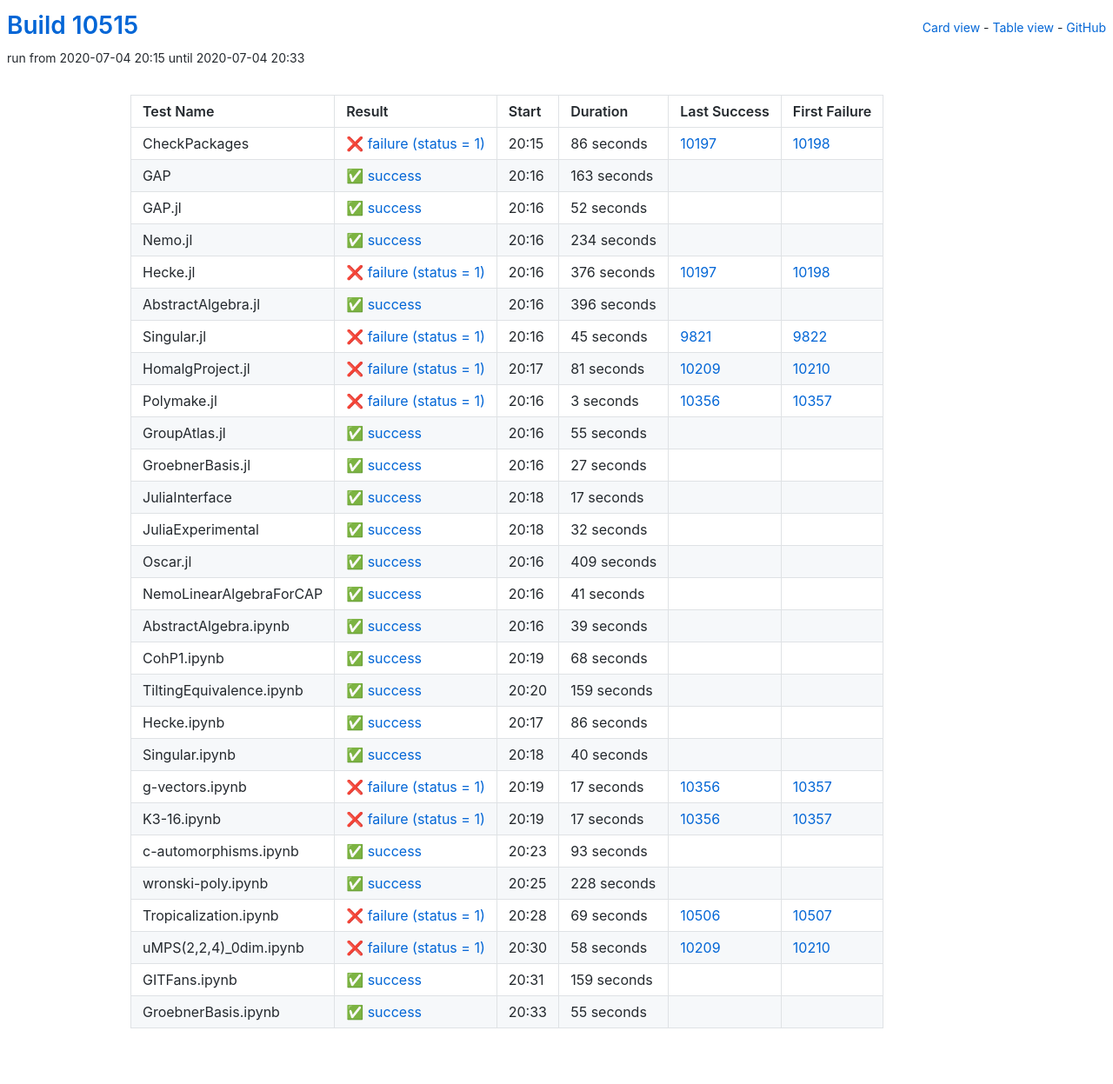
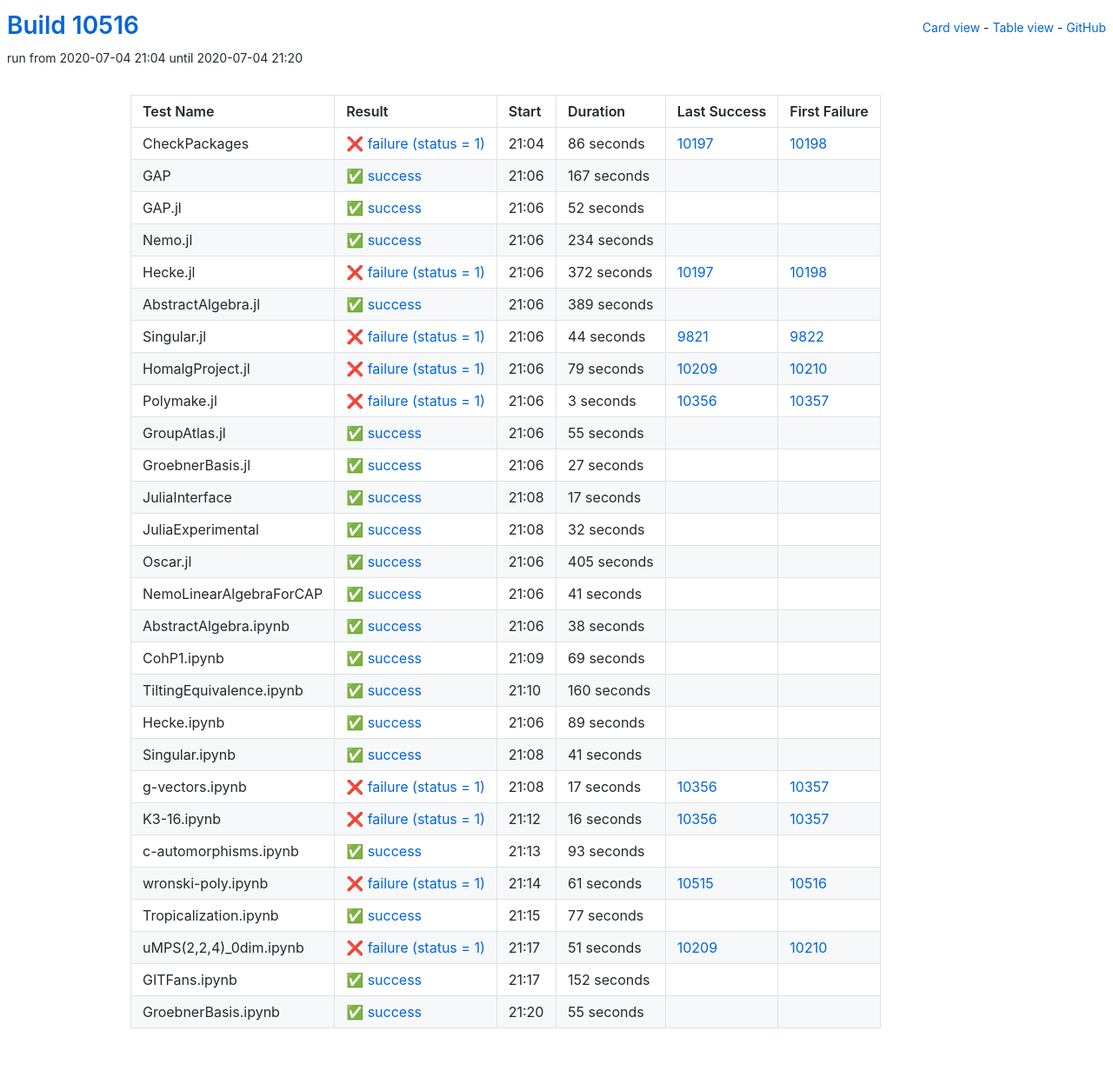
Before and after one commit to oscar-system/oscar-ci-status, a Jekyll site: the page built from table.html, in a window 1280 px wide. Shown: the whole page at 87% size. Built offline with Jekyll 4.4.1, drawn with Linux system fonts in a browser that asks for light colours.

Commit message:
Build #10516

```diff
--- a/_data/ci.yml
+++ b/_data/ci.yml
@@ -1,6 +1,6 @@
 ---
-build: 10515
-build_url: https://oscarci.mathematik.uni-kl.de/job/oscar/10515/
+build: 10516
+build_url: https://oscarci.mathematik.uni-kl.de/job/oscar/10516/
 job: oscar
 organization: oscar-system
 repo: oscar-ci-status
@@ -8,8 +8,8 @@
 tests:
 - name: CheckPackages
   id: checkpackages
-  log: https://oscarci.mathematik.uni-kl.de/job/oscar/10515/artifact/logs/build-10515/CheckPackages.log
-  start: 2020-07-04 20:15
+  log: https://oscarci.mathematik.uni-kl.de/job/oscar/10516/artifact/logs/build-10516/CheckPackages.log
+  start: 2020-07-04 21:04
   success: false
   exitcode: 1
   status: failure
@@ -20,20 +20,20 @@
   first_failure_url: https://oscarci.mathematik.uni-kl.de/job/oscar/10198/
 - name: GAP
   id: gap
-  log: https://oscarci.mathematik.uni-kl.de/job/oscar/10515/artifact/logs/build-10515/GAP.log
-  start: 2020-07-04 20:16
+  log: https://oscarci.mathematik.uni-kl.de/job/oscar/10516/artifact/logs/build-10516/GAP.log
+  start: 2020-07-04 21:06
   success: true
   exitcode: 0
   status: success
-  duration: 163
+  duration: 167
   last_success: false
   last_success_url:
   first_failure: false
   first_failure_url:
 - name: GAP.jl
   id: gap-jl
-  log: https://oscarci.mathematik.uni-kl.de/job/oscar/10515/artifact/logs/build-10515/GAP.jl.log
-  start: 2020-07-04 20:16
+  log: https://oscarci.mathematik.uni-kl.de/job/oscar/10516/artifact/logs/build-10516/GAP.jl.log
+  start: 2020-07-04 21:06
   success: true
   exitcode: 0
   status: success
@@ -44,8 +44,8 @@
   first_failure_url:
 - name: Nemo.jl
   id: nemo-jl
-  log: https://oscarci.mathematik.uni-kl.de/job/oscar/10515/artifact/logs/build-10515/Nemo.jl.log
-  start: 2020-07-04 20:16
+  log: https://oscarci.mathematik.uni-kl.de/job/oscar/10516/artifact/logs/build-10516/Nemo.jl.log
+  start: 2020-07-04 21:06
   success: true
   exitcode: 0
   status: success
@@ -56,56 +56,56 @@
   first_failure_url:
 - name: Hecke.jl
   id: hecke-jl
-  log: https://oscarci.mathematik.uni-kl.de/job/oscar/10515/artifact/logs/build-10515/Hecke.jl.log
-  start: 2020-07-04 20:16
+  log: https://oscarci.mathematik.uni-kl.de/job/oscar/10516/artifact/logs/build-10516/Hecke.jl.log
+  start: 2020-07-04 21:06
   success: false
   exitcode: 1
   status: failure
-  duration: 376
+  duration: 372
   last_success: 10197
   last_success_url: https://oscarci.mathematik.uni-kl.de/job/oscar/10197/
   first_failure: 10198
   first_failure_url: https://oscarci.mathematik.uni-kl.de/job/oscar/10198/
 - name: AbstractAlgebra.jl
   id: abstractalgebra-jl
-  log: https://oscarci.mathematik.uni-kl.de/job/oscar/10515/artifact/logs/build-10515/AbstractAlgebra.jl.log
-  start: 2020-07-04 20:16
+  log: https://oscarci.mathematik.uni-kl.de/job/oscar/10516/artifact/logs/build-10516/AbstractAlgebra.jl.log
+  start: 2020-07-04 21:06
   success: true
   exitcode: 0
   status: success
-  duration: 396
+  duration: 389
   last_success: false
   last_success_url:
   first_failure: false
   first_failure_url:
 - name: Singular.jl
   id: singular-jl
-  log: https://oscarci.mathematik.uni-kl.de/job/oscar/10515/artifact/logs/build-10515/Singular.jl.log
-  start: 2020-07-04 20:16
+  log: https://oscarci.mathematik.uni-kl.de/job/oscar/10516/artifact/logs/build-10516/Singular.jl.log
+  start: 2020-07-04 21:06
   success: false
   exitcode: 1
   status: failure
-  duration: 45
+  duration: 44
   last_success: 9821
   last_success_url: https://oscarci.mathematik.uni-kl.de/job/oscar/9821/
   first_failure: 9822
   first_failure_url: https://oscarci.mathematik.uni-kl.de/job/oscar/9822/
 - name: HomalgProject.jl
   id: homalgproject-jl
-  log: https://oscarci.mathematik.uni-kl.de/job/oscar/10515/artifact/logs/build-10515/HomalgProject.jl.log
-  start: 2020-07-04 20:17
+  log: https://oscarci.mathematik.uni-kl.de/job/oscar/10516/artifact/logs/build-10516/HomalgProject.jl.log
+  start: 2020-07-04 21:06
   success: false
   exitcode: 1
   status: failure
-  duration: 81
+  duration: 79
   last_success: 10209
   last_success_url: https://oscarci.mathematik.uni-kl.de/job/oscar/10209/
   first_failure: 10210
   first_failure_url: https://oscarci.mathematik.uni-kl.de/job/oscar/10210/
 - name: Polymake.jl
   id: polymake-jl
-  log: https://oscarci.mathematik.uni-kl.de/job/oscar/10515/artifact/logs/build-10515/Polymake.jl.log
-  start: 2020-07-04 20:16
+  log: https://oscarci.mathematik.uni-kl.de/job/oscar/10516/artifact/logs/build-10516/Polymake.jl.log
+  start: 2020-07-04 21:06
   success: false
   exitcode: 1
   status: failure
@@ -116,8 +116,8 @@
   first_failure_url: https://oscarci.mathematik.uni-kl.de/job/oscar/10357/
 - name: GroupAtlas.jl
   id: groupatlas-jl
-  log: https://oscarci.mathematik.uni-kl.de/job/oscar/10515/artifact/logs/build-10515/GroupAtlas.jl.log
-  start: 2020-07-04 20:16
+  log: https://oscarci.mathematik.uni-kl.de/job/oscar/10516/artifact/logs/build-10516/GroupAtlas.jl.log
+  start: 2020-07-04 21:06
   success: true
   exitcode: 0
   status: success
@@ -128,8 +128,8 @@
   first_failure_url:
 - name: GroebnerBasis.jl
   id: groebnerbasis-jl
-  log: https://oscarci.mathematik.uni-kl.de/job/oscar/10515/artifact/logs/build-10515/GroebnerBasis.jl.log
-  start: 2020-07-04 20:16
+  log: https://oscarci.mathematik.uni-kl.de/job/oscar/10516/artifact/logs/build-10516/GroebnerBasis.jl.log
+  start: 2020-07-04 21:06
   success: true
   exitcode: 0
   status: success
@@ -140,8 +140,8 @@
   first_failure_url:
 - name: JuliaInterface
   id: juliainterface
-  log: https://oscarci.mathematik.uni-kl.de/job/oscar/10515/artifact/logs/build-10515/JuliaInterface.log
-  start: 2020-07-04 20:18
+  log: https://oscarci.mathematik.uni-kl.de/job/oscar/10516/artifact/logs/build-10516/JuliaInterface.log
+  start: 2020-07-04 21:08
   success: true
   exitcode: 0
   status: success
@@ -152,8 +152,8 @@
   first_failure_url:
 - name: JuliaExperimental
   id: juliaexperimental
-  log: https://oscarci.mathematik.uni-kl.de/job/oscar/10515/artifact/logs/build-10515/JuliaExperimental.log
-  start: 2020-07-04 20:18
+  log: https://oscarci.mathematik.uni-kl.de/job/oscar/10516/artifact/logs/build-10516/JuliaExperimental.log
+  start: 2020-07-04 21:08
   success: true
   exitcode: 0
   status: success
@@ -164,20 +164,20 @@
   first_failure_url:
 - name: Oscar.jl
   id: oscar-jl
-  log: https://oscarci.mathematik.uni-kl.de/job/oscar/10515/artifact/logs/build-10515/Oscar.jl.log
-  start: 2020-07-04 20:16
+  log: https://oscarci.mathematik.uni-kl.de/job/oscar/10516/artifact/logs/build-10516/Oscar.jl.log
+  start: 2020-07-04 21:06
   success: true
   exitcode: 0
   status: success
-  duration: 409
+  duration: 405
   last_success: false
   last_success_url:
   first_failure: false
   first_failure_url:
 - name: NemoLinearAlgebraForCAP
   id: nemolinearalgebraforcap
-  log: https://oscarci.mathematik.uni-kl.de/job/oscar/10515/artifact/logs/build-10515/NemoLinearAlgebraForCAP.log
-  start: 2020-07-04 20:16
+  log: https://oscarci.mathematik.uni-kl.de/job/oscar/10516/artifact/logs/build-10516/NemoLinearAlgebraForCAP.log
+  start: 2020-07-04 21:06
   success: true
   exitcode: 0
   status: success
@@ -188,68 +188,68 @@
   first_failure_url:
 - name: AbstractAlgebra.ipynb
   id: abstractalgebra-ipynb
-  log: https://oscarci.mathematik.uni-kl.de/job/oscar/10515/artifact/logs/build-10515/AbstractAlgebra.ipynb.log
-  start: 2020-07-04 20:16
+  log: https://oscarci.mathematik.uni-kl.de/job/oscar/10516/artifact/logs/build-10516/AbstractAlgebra.ipynb.log
+  start: 2020-07-04 21:06
   success: true
   exitcode: 0
   status: success
-  duration: 39
+  duration: 38
   last_success: false
   last_success_url:
   first_failure: false
   first_failure_url:
 - name: CohP1.ipynb
   id: cohp1-ipynb
-  log: https://oscarci.mathematik.uni-kl.de/job/oscar/10515/artifact/logs/build-10515/CohP1.ipynb.log
-  start: 2020-07-04 20:19
+  log: https://oscarci.mathematik.uni-kl.de/job/oscar/10516/artifact/logs/build-10516/CohP1.ipynb.log
+  start: 2020-07-04 21:09
   success: true
   exitcode: 0
   status: success
-  duration: 68
+  duration: 69
   last_success: false
   last_success_url:
   first_failure: false
   first_failure_url:
 - name: TiltingEquivalence.ipynb
   id: tiltingequivalence-ipynb
-  log: https://oscarci.mathematik.uni-kl.de/job/oscar/10515/artifact/logs/build-10515/TiltingEquivalence.ipynb.log
-  start: 2020-07-04 20:20
+  log: https://oscarci.mathematik.uni-kl.de/job/oscar/10516/artifact/logs/build-10516/TiltingEquivalence.ipynb.log
+  start: 2020-07-04 21:10
   success: true
   exitcode: 0
   status: success
-  duration: 159
+  duration: 160
   last_success: false
   last_success_url:
   first_failure: false
   first_failure_url:
 - name: Hecke.ipynb
   id: hecke-ipynb
-  log: https://oscarci.mathematik.uni-kl.de/job/oscar/10515/artifact/logs/build-10515/Hecke.ipynb.log
-  start: 2020-07-04 20:17
+  log: https://oscarci.mathematik.uni-kl.de/job/oscar/10516/artifact/logs/build-10516/Hecke.ipynb.log
+  start: 2020-07-04 21:06
   success: true
   exitcode: 0
   status: success
-  duration: 86
+  duration: 89
   last_success: false
   last_success_url:
   first_failure: false
   first_failure_url:
 - name: Singular.ipynb
   id: singular-ipynb
-  log: https://oscarci.mathematik.uni-kl.de/job/oscar/10515/artifact/logs/build-10515/Singular.ipynb.log
-  start: 2020-07-04 20:18
+  log: https://oscarci.mathematik.uni-kl.de/job/oscar/10516/artifact/logs/build-10516/Singular.ipynb.log
+  start: 2020-07-04 21:08
   success: true
   exitcode: 0
   status: success
-  duration: 40
+  duration: 41
   last_success: false
   last_success_url:
   first_failure: false
   first_failure_url:
 - name: g-vectors.ipynb
   id: g-vectors-ipynb
-  log: https://oscarci.mathematik.uni-kl.de/job/oscar/10515/artifact/logs/build-10515/g-vectors.ipynb.log
-  start: 2020-07-04 20:19
+  log: https://oscarci.mathematik.uni-kl.de/job/oscar/10516/artifact/logs/build-10516/g-vectors.ipynb.log
+  start: 2020-07-04 21:08
   success: false
   exitcode: 1
   status: failure
@@ -260,20 +260,20 @@
   first_failure_url: https://oscarci.mathematik.uni-kl.de/job/oscar/10357/
 - name: K3-16.ipynb
   id: k3-16-ipynb
-  log: https://oscarci.mathematik.uni-kl.de/job/oscar/10515/artifact/logs/build-10515/K3-16.ipynb.log
-  start: 2020-07-04 20:19
+  log: https://oscarci.mathematik.uni-kl.de/job/oscar/10516/artifact/logs/build-10516/K3-16.ipynb.log
+  start: 2020-07-04 21:12
   success: false
   exitcode: 1
   status: failure
-  duration: 17
+  duration: 16
   last_success: 10356
   last_success_url: https://oscarci.mathematik.uni-kl.de/job/oscar/10356/
   first_failure: 10357
   first_failure_url: https://oscarci.mathematik.uni-kl.de/job/oscar/10357/
 - name: c-automorphisms.ipynb
   id: c-automorphisms-ipynb
-  log: https://oscarci.mathematik.uni-kl.de/job/oscar/10515/artifact/logs/build-10515/c-automorphisms.ipynb.log
-  start: 2020-07-04 20:23
+  log: https://oscarci.mathematik.uni-kl.de/job/oscar/10516/artifact/logs/build-10516/c-automorphisms.ipynb.log
+  start: 2020-07-04 21:13
   success: true
   exitcode: 0
   status: success
@@ -284,56 +284,56 @@
   first_failure_url:
 - name: wronski-poly.ipynb
   id: wronski-poly-ipynb
-  log: https://oscarci.mathematik.uni-kl.de/job/oscar/10515/artifact/logs/build-10515/wronski-poly.ipynb.log
-  start: 2020-07-04 20:25
+  log: https://oscarci.mathematik.uni-kl.de/job/oscar/10516/artifact/logs/build-10516/wronski-poly.ipynb.log
+  start: 2020-07-04 21:14
+  success: false
+  exitcode: 1
+  status: failure
+  duration: 61
+  last_success: 10515
+  last_success_url: https://oscarci.mathematik.uni-kl.de/job/oscar/10515/
+  first_failure: 10516
+  first_failure_url: https://oscarci.mathematik.uni-kl.de/job/oscar/10516/
+- name: Tropicalization.ipynb
+  id: tropicalization-ipynb
+  log: https://oscarci.mathematik.uni-kl.de/job/oscar/10516/artifact/logs/build-10516/Tropicalization.ipynb.log
+  start: 2020-07-04 21:15
   success: true
   exitcode: 0
   status: success
-  duration: 228
+  duration: 77
   last_success: false
   last_success_url:
   first_failure: false
   first_failure_url:
-- name: Tropicalization.ipynb
-  id: tropicalization-ipynb
-  log: https://oscarci.mathematik.uni-kl.de/job/oscar/10515/artifact/logs/build-10515/Tropicalization.ipynb.log
-  start: 2020-07-04 20:28
+- name: uMPS(2,2,4)_0dim.ipynb
+  id: umps-2-2-4-0dim-ipynb
+  log: https://oscarci.mathematik.uni-kl.de/job/oscar/10516/artifact/logs/build-10516/uMPS-2-2-4-_0dim.ipynb.log
+  start: 2020-07-04 21:17
   success: false
   exitcode: 1
   status: failure
-  duration: 69
-  last_success: 10506
-  last_success_url: https://oscarci.mathematik.uni-kl.de/job/oscar/10506/
-  first_failure: 10507
-  first_failure_url: https://oscarci.mathematik.uni-kl.de/job/oscar/10507/
-- name: uMPS(2,2,4)_0dim.ipynb
-  id: umps-2-2-4-0dim-ipynb
-  log: https://oscarci.mathematik.uni-kl.de/job/oscar/10515/artifact/logs/build-10515/uMPS-2-2-4-_0dim.ipynb.log
-  start: 2020-07-04 20:30
-  success: false
-  exitcode: 1
-  status: failure
-  duration: 58
+  duration: 51
   last_success: 10209
   last_success_url: https://oscarci.mathematik.uni-kl.de/job/oscar/10209/
   first_failure: 10210
   first_failure_url: https://oscarci.mathematik.uni-kl.de/job/oscar/10210/
 - name: GITFans.ipynb
   id: gitfans-ipynb
-  log: https://oscarci.mathematik.uni-kl.de/job/oscar/10515/artifact/logs/build-10515/GITFans.ipynb.log
-  start: 2020-07-04 20:31
+  log: https://oscarci.mathematik.uni-kl.de/job/oscar/10516/artifact/logs/build-10516/GITFans.ipynb.log
+  start: 2020-07-04 21:17
   success: true
   exitcode: 0
   status: success
-  duration: 159
+  duration: 152
   last_success: false
   last_success_url:
   first_failure: false
   first_failure_url:
 - name: GroebnerBasis.ipynb
   id: groebnerbasis-ipynb
-  log: https://oscarci.mathematik.uni-kl.de/job/oscar/10515/artifact/logs/build-10515/GroebnerBasis.ipynb.log
-  start: 2020-07-04 20:33
+  log: https://oscarci.mathematik.uni-kl.de/job/oscar/10516/artifact/logs/build-10516/GroebnerBasis.ipynb.log
+  start: 2020-07-04 21:20
   success: true
   exitcode: 0
   status: success
```
Also changed, not shown: README.md.
